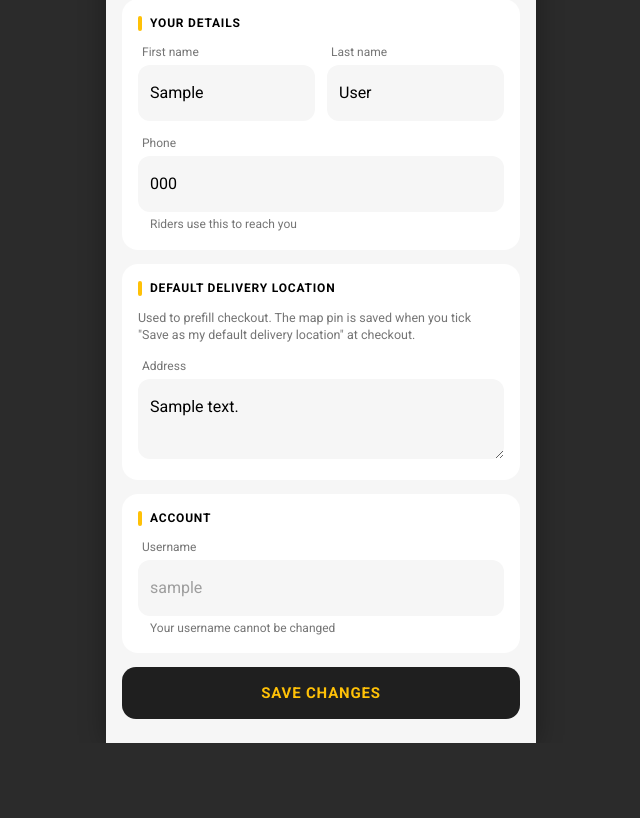
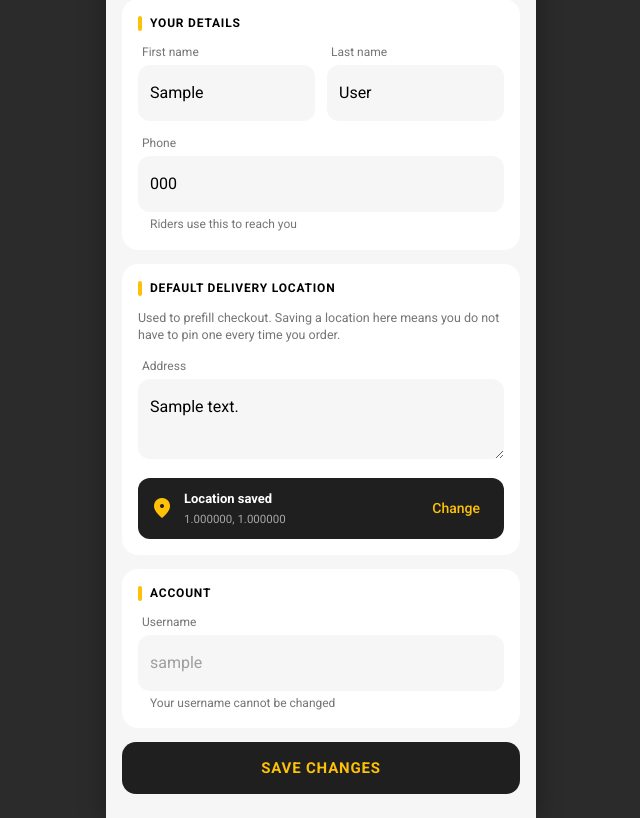
Before and after one commit to 0jieE/Yellow-Ribbon-Backend, a Django app: page /order/profile/edit/ in a window 1280 px wide. Shown: the part 73-891 px from the top of the page, without its empty margins (319-959 px from the left). Before the commit the page ends 816 px from the top, so only its background shows below. Run offline with Django 5.2, Linux system fonts and the light colour scheme; a user stored in the database is signed in; tables that the repository leaves empty hold one stand-in row (values such as "Sample post"); parts of the project's set-up code (start-up, migrations or seed data) failed here and were passed over; some libraries are stand-ins or nearby versions.

Commit message:
Let customers set their saved delivery location on the map in Edit Profile
As in the Android app, Edit Profile has "Set location on map", which opens
the same full-screen picker as checkout and saves the pin with the
profile; checkout then starts from it. The picker markup and map scripts
are shared between the two pages.

Co-Authored-By: Claude Opus 5.5 <noreply@anthropic.com>

```diff
--- a/shop/forms.py
+++ b/shop/forms.py
@@ -92,3 +92,21 @@ class ProfileForm(forms.Form):
         label="Address", max_length=255, required=False,
         widget=forms.Textarea(attrs=_input("House number, street, landmark", rows=2, autocomplete="street-address")),
     )
+    # The saved map pin, set with the same picker as checkout. Optional, but
+    # never only half of it.
+    default_latitude = forms.DecimalField(
+        max_digits=9, decimal_places=6, required=False, min_value=-90, max_value=90, widget=forms.HiddenInput
+    )
+    default_longitude = forms.DecimalField(
+        max_digits=9, decimal_places=6, required=False, min_value=-180, max_value=180, widget=forms.HiddenInput
+    )
+
+    def clean(self):
+        cleaned = super().clean()
+        if self.errors.get("default_latitude") or self.errors.get("default_longitude") or (
+            (cleaned.get("default_latitude") is None) != (cleaned.get("default_longitude") is None)
+        ):
+            self.errors.pop("default_latitude", None)
+            self.errors.pop("default_longitude", None)
+            raise forms.ValidationError("Set the location on the map again, then save.")
+        return cleaned
--- a/shop/static/shop/css/shop.css
+++ b/shop/static/shop/css/shop.css
@@ -725,6 +725,7 @@ textarea.input { min-height: 0; resize: vertical; }
 /* -- delivery pin on checkout, and the full-screen picker ---------------------- */
 
 .pin-block { margin-top: 14px; }
+.fields > .pin-block, .fields > .pin-set { margin-top: 0; }  /* the grid's gap spaces them */
 .pin-btn {
     display: flex;
     align-items: center;
--- a/shop/static/shop/js/map-picker.js
+++ b/shop/static/shop/js/map-picker.js
@@ -1,6 +1,7 @@
-/* Checkout: the delivery pin, picked on a full-screen map like the Android
-   app's "Pin delivery location" screen. Drag the pin or tap the map, check
-   the banner says it is inside the delivery area, then confirm.
+/* The delivery pin, picked on a full-screen map like the Android app's "Pin
+   delivery location" screen. Drag the pin or tap the map, check the banner
+   says it is inside the delivery area, then confirm. Used by checkout and by
+   Edit Profile (the saved location); only checkout has a fee and a button.
 
    Google Maps when the page has a browser key, OpenStreetMap otherwise, behind
    one small adapter so the rest does not care which. The delivery fee is then
@@ -9,8 +10,9 @@
 (function () {
     var config = JSON.parse(document.getElementById("map-config").textContent);
     var form = document.getElementById("checkout-form");
-    var latInput = document.getElementById("id_delivery_latitude");
-    var lngInput = document.getElementById("id_delivery_longitude");
+    var checkout = Boolean(form);
+    var latInput = document.getElementById(checkout ? "id_delivery_latitude" : "id_default_latitude");
+    var lngInput = document.getElementById(checkout ? "id_delivery_longitude" : "id_default_longitude");
     var feeEl = document.getElementById("fee");
     var feeLabel = document.getElementById("fee-label");
     var totalEls = document.querySelectorAll("[data-total]");
@@ -180,7 +182,7 @@
     document.getElementById("picker-confirm").addEventListener("click", function () {
         // Confirming outside the area is allowed, as in the app: the checkout
         // button and the server then say what to do.
-        setPin(draft, "Pinned on the map");
+        setPin(draft, checkout ? "Pinned on the map" : "Location saved");
         close(false);
     });
 
@@ -250,14 +252,17 @@
         latInput.value = fixed(pin[0]);
         lngInput.value = fixed(pin[1]);
         outside = distanceKm(config.center, pin) > config.radiusKm;
+        showPin(title);
+        if (!checkout) return;
         pinError.hidden = true;
-        showPin(title);
         label();
         quote();
     }
 
-    if (pin) setPin(pin, "Using your saved address");
+    if (pin) setPin(pin, checkout ? "Using your saved address" : "Location saved");
     else showPin();
+
+    if (!checkout) return;
 
     form.addEventListener("change", label);
     label();
--- /dev/null
+++ b/shop/templates/shop/_map_scripts.html
@@ -0,0 +1,7 @@
+{% load static %}{# Google Maps with the browser key, OpenStreetMap without one; then the picker. #}
+{% if google_maps_key %}
+<script src="https://maps.googleapis.com/maps/api/js?key={{ google_maps_key|urlencode }}&v=weekly" defer></script>
+{% else %}
+<script src="https://unpkg.com/leaflet@1.9.4/dist/leaflet.js" crossorigin="" defer></script>
+{% endif %}
+<script src="{% static 'shop/js/map-picker.js' %}" defer></script>
--- /dev/null
+++ b/shop/templates/shop/_picker.html
@@ -0,0 +1,21 @@
+{# The full-screen "Pin delivery location" map, shared by checkout and Edit Profile. #}
+{{ map_config|json_script:"map-config" }}
+
+<div class="picker" id="picker" role="dialog" aria-modal="true" aria-labelledby="picker-title" hidden>
+    <header class="appbar">
+        <button type="button" class="icon-btn back" data-picker-close aria-label="{{ picker_back }}"><span class="ms" aria-hidden="true">arrow_back</span></button>
+        <h2 class="appbar-title" id="picker-title">Pin delivery location</h2>
+    </header>
+    <div class="picker-body">
+        <div class="picker-map" id="picker-map" aria-label="Map: drag the pin or tap where to deliver"></div>
+        <div class="zone" id="zone" aria-live="polite"><span class="ms fill" aria-hidden="true">check_circle</span><p></p></div>
+        <div class="picker-controls">
+            <button type="button" class="fab-ext" id="locate"><span class="ms" aria-hidden="true">my_location</span>Centre on my location</button>
+            <div class="picker-card">
+                <p class="picker-coords" id="picker-coords"></p>
+                <p class="picker-hint">Tap the map or drag the pin to adjust.</p>
+                <button type="button" class="btn btn--amber btn--login" id="picker-confirm">Confirm location</button>
+            </div>
+        </div>
+    </div>
+</div>
--- a/shop/templates/shop/profile_edit.html
+++ b/shop/templates/shop/profile_edit.html
@@ -1,13 +1,17 @@
 {% extends "shop/base.html" %}
 
 {% block title %}Edit Profile{% endblock %}
+
+{% block head %}
+{% if not google_maps_key %}<link rel="stylesheet" href="https://unpkg.com/leaflet@1.9.4/dist/leaflet.css" crossorigin="">{% endif %}
+{% endblock %}
 
 {% block body_class %}{% endblock %}
 {% block leading %}<a class="icon-btn back" href="{% url 'shop:profile' %}" aria-label="Back to my profile"><span class="ms" aria-hidden="true">arrow_back</span></a>{% endblock %}
 {% block appbar_title %}Edit Profile{% endblock %}
 
 {% block content %}
-<form method="post" class="stack">
+<form method="post" class="stack" id="profile-form">
     {% csrf_token %}
     <section class="card">
         <h2 class="section-title">Your details</h2>
@@ -27,9 +31,20 @@
     <section class="card">
         <h2 class="section-title">Default delivery location</h2>
         <div class="fields">
-        <p class="card-text">Used to prefill checkout. The map pin is saved when you tick "Save as my default delivery location" at checkout.</p>
+        <p class="card-text">Used to prefill checkout. Saving a location here means you do not have to pin one every time you order.</p>
         <label class="field"><span class="field-label">Address</span>{{ form.default_address }}
             {% for e in form.default_address.errors %}<span class="field-error">{{ e }}</span>{% endfor %}</label>
+
+        {# As in the app: a button until a pin is saved, then where it is and "Change". #}
+        <div class="pin-block" id="pin-empty">
+            <button type="button" class="pin-btn" data-picker-open><span class="ms" aria-hidden="true">add_location_alt</span>Set location on map</button>
+        </div>
+        <div class="pin-set" id="pin-set" hidden>
+            <span class="ms fill" id="pin-icon" aria-hidden="true">place</span>
+            <span class="pin-text"><strong id="pin-title">Location saved</strong><span id="pin-coords"></span></span>
+            <button type="button" class="pin-change" data-picker-open>Change</button>
+        </div>
+        {{ form.default_latitude }}{{ form.default_longitude }}
         </div>
     </section>
 
@@ -46,6 +61,10 @@
 
     <button type="submit" class="btn">SAVE CHANGES</button>
 </form>
+
+{% include "shop/_picker.html" with picker_back="Back to edit profile" %}
 {% endblock %}
 
 {% block bottom %}{% endblock %}
+
+{% block scripts %}{% include "shop/_map_scripts.html" %}{% endblock %}
--- a/shop/views.py
+++ b/shop/views.py
@@ -11,6 +11,7 @@ without it: the delivery-pin map, live rider tracking and push notifications.
 
 import json
 import logging
+import math
 from functools import wraps
 
 from django.conf import settings
@@ -210,21 +211,30 @@ def checkout(request):
         "total": subtotal + fee,
         "store": store,
         "maya_enabled": bool(settings.MAYA_PUBLIC_KEY and settings.MAYA_SECRET_KEY),
-        "map_config": {
-            "center": [float(store.service_area_center_lat), float(store.service_area_center_lng)],
-            "radiusKm": store.radius_km,
-            "pin": (
-                [float(customer.default_latitude), float(customer.default_longitude)]
-                if customer.default_latitude is not None and customer.default_longitude is not None
-                else None
-            ),
-            "quoteUrl": reverse("orders:delivery-quote"),
-            "subtotal": str(subtotal),
-            "city": store.service_area_city,
-            "googleKey": bool(settings.GOOGLE_MAPS_BROWSER_KEY),
-        },
+        "map_config": _map_config(
+            store, customer.default_latitude, customer.default_longitude,
+            quoteUrl=reverse("orders:delivery-quote"), subtotal=str(subtotal),
+        ),
         "google_maps_key": settings.GOOGLE_MAPS_BROWSER_KEY,
     })
+
+
+def _map_config(store, lat, lng, **extra):
+    """What map-picker.js needs: the delivery area, and the pin if there is one."""
+    try:
+        pin = [float(lat), float(lng)] if lat not in (None, "") and lng not in (None, "") else None
+    except (TypeError, ValueError):
+        pin = None
+    if pin and not (math.isfinite(pin[0]) and math.isfinite(pin[1])):
+        pin = None
+    return {
+        "center": [float(store.service_area_center_lat), float(store.service_area_center_lng)],
+        "radiusKm": store.radius_km,
+        "pin": pin,
+        "city": store.service_area_city,
+        "googleKey": bool(settings.GOOGLE_MAPS_BROWSER_KEY),
+        **extra,
+    }
 
 
 # -- orders ------------------------------------------------------------------
@@ -441,6 +451,8 @@ def profile_edit(request):
             "last_name": user.last_name,
             "phone": user.phone,
             "default_address": customer.default_address,
+            "default_latitude": customer.default_latitude,
+            "default_longitude": customer.default_longitude,
         },
     )
     if request.method == "POST" and form.is_valid():
@@ -449,10 +461,24 @@ def profile_edit(request):
             setattr(user, field, data[field])
         user.save(update_fields=["first_name", "last_name", "phone"])
         customer.default_address = data["default_address"]
-        customer.save(update_fields=["default_address"])
+        customer.default_latitude = data["default_latitude"]
+        customer.default_longitude = data["default_longitude"]
+        customer.save(update_fields=["default_address", "default_latitude", "default_longitude"])
         messages.success(request, "Profile updated")
         return redirect("shop:profile")
-    return render(request, "shop/profile_edit.html", {"form": form})
+
+    # After a refused save, keep the pin that was just set on the map.
+    source = request.POST if form.is_bound else {
+        "default_latitude": customer.default_latitude,
+        "default_longitude": customer.default_longitude,
+    }
+    return render(request, "shop/profile_edit.html", {
+        "form": form,
+        "map_config": _map_config(
+            StoreSettings.load(), source.get("default_latitude"), source.get("default_longitude")
+        ),
+        "google_maps_key": settings.GOOGLE_MAPS_BROWSER_KEY,
+    })
 
 
 # -- push notifications ------------------------------------------------------
```
Also changed, not shown: shop/templates/shop/checkout.html (+2 -28 lines), shop/tests.py (+34 -0 lines).
